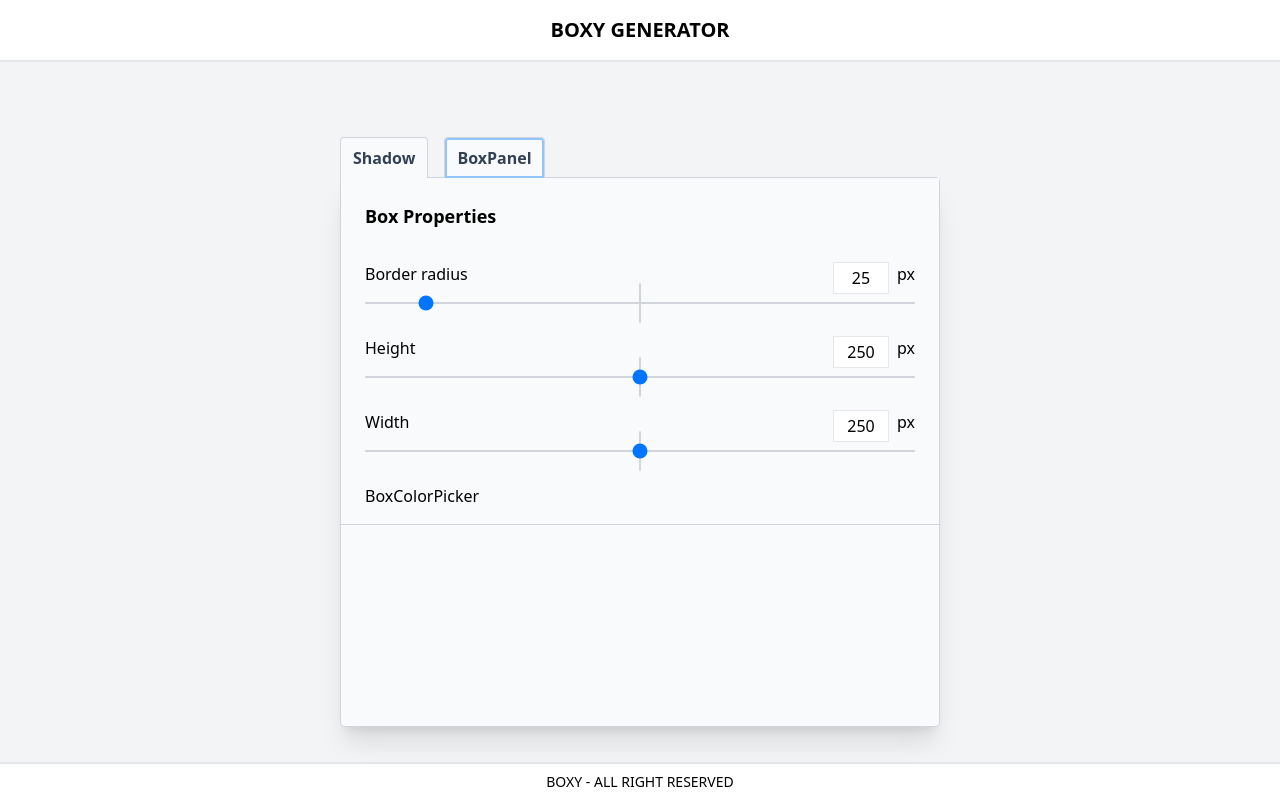
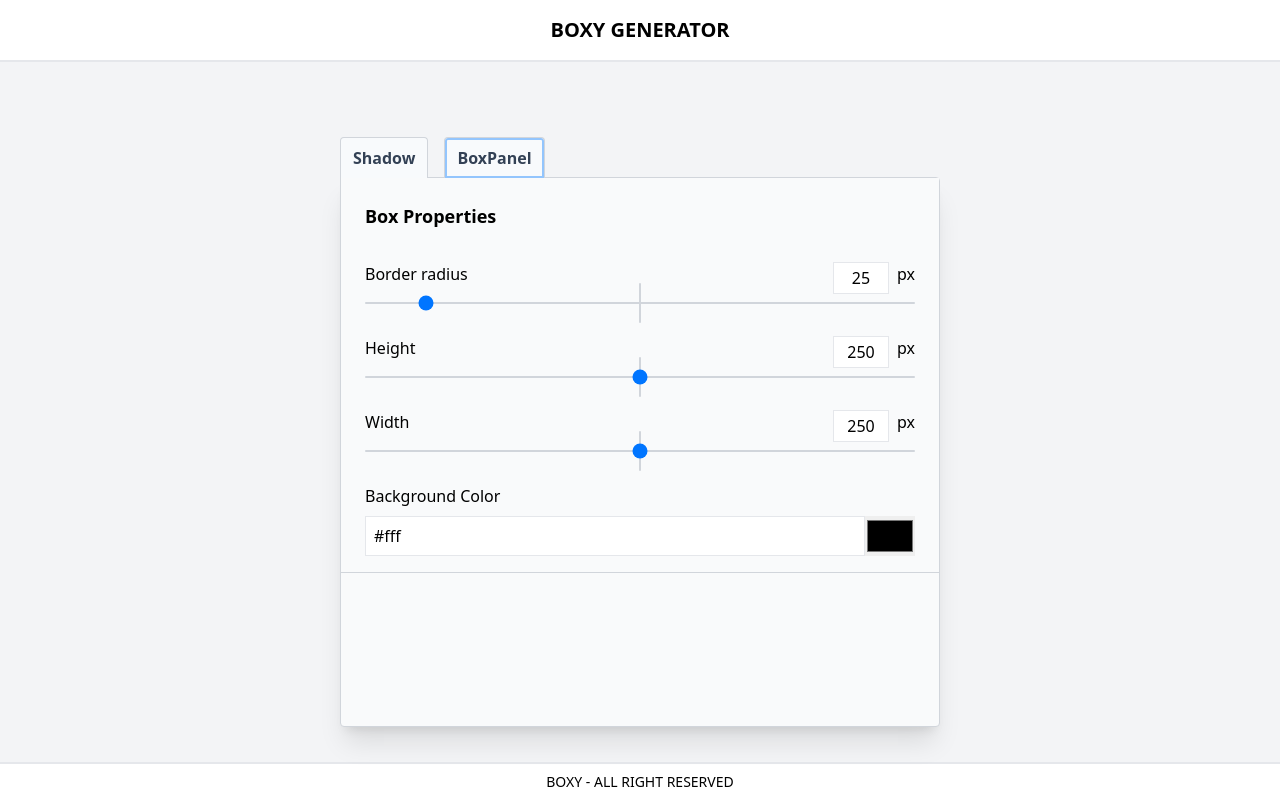
Before and after one commit to piyopiyolab/boxy-generator, a React (Vite) app: page / in a window 1280 px wide. Both pictures are taken after a click on the button "BoxPanel". Built offline with nearby package versions, Linux system fonts and the light colour scheme.

Commit message:
input color ok

```diff
--- a/src/layouts/BoxPanel/BoxColorPicker.jsx
+++ b/src/layouts/BoxPanel/BoxColorPicker.jsx
@@ -1,8 +1,39 @@
+import { useDispatch } from "react-redux"
+import { updateBoxValue } from "../../redux/reducers/boxProperties"
 
 
-function BoxColorPicker() {
+
+
+function BoxColorPicker({ inputData }) {
+
+    const dispatch = useDispatch()
+    function handleInputs(e) {
+        dispatch(updateBoxValue({
+            inputNumber: inputData.inputNumber,
+            value: e.target.value,
+        }))
+    }
+
+
+
     return (
-        <div>BoxColorPicker</div>
+        <div className="mt-3">
+            <p>{inputData.name}</p>
+            <div className="flex mt-2">
+                <input
+                    value={inputData.value}
+                    onChange={handleInputs}
+                    className="flex-grow border py-1 px-2 focus:outline-1 outline-gray-400"
+                    type="text"
+                />
+                <input
+                    value={inputData.value}
+                    onChange={handleInputs}
+                    type="color"
+                    className="cursor-pointer h-[40px]" />
+            </div>
+
+        </div>
     )
 }
 export default BoxColorPicker
```
